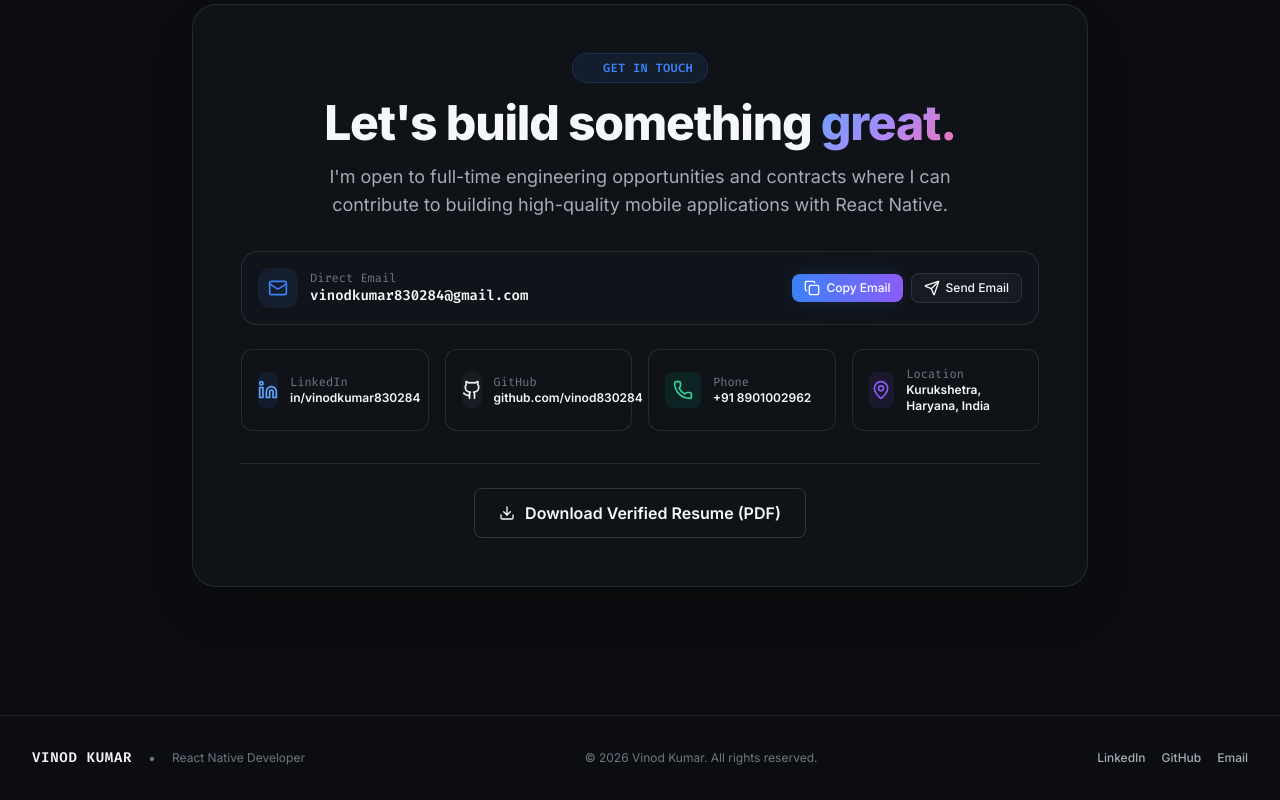
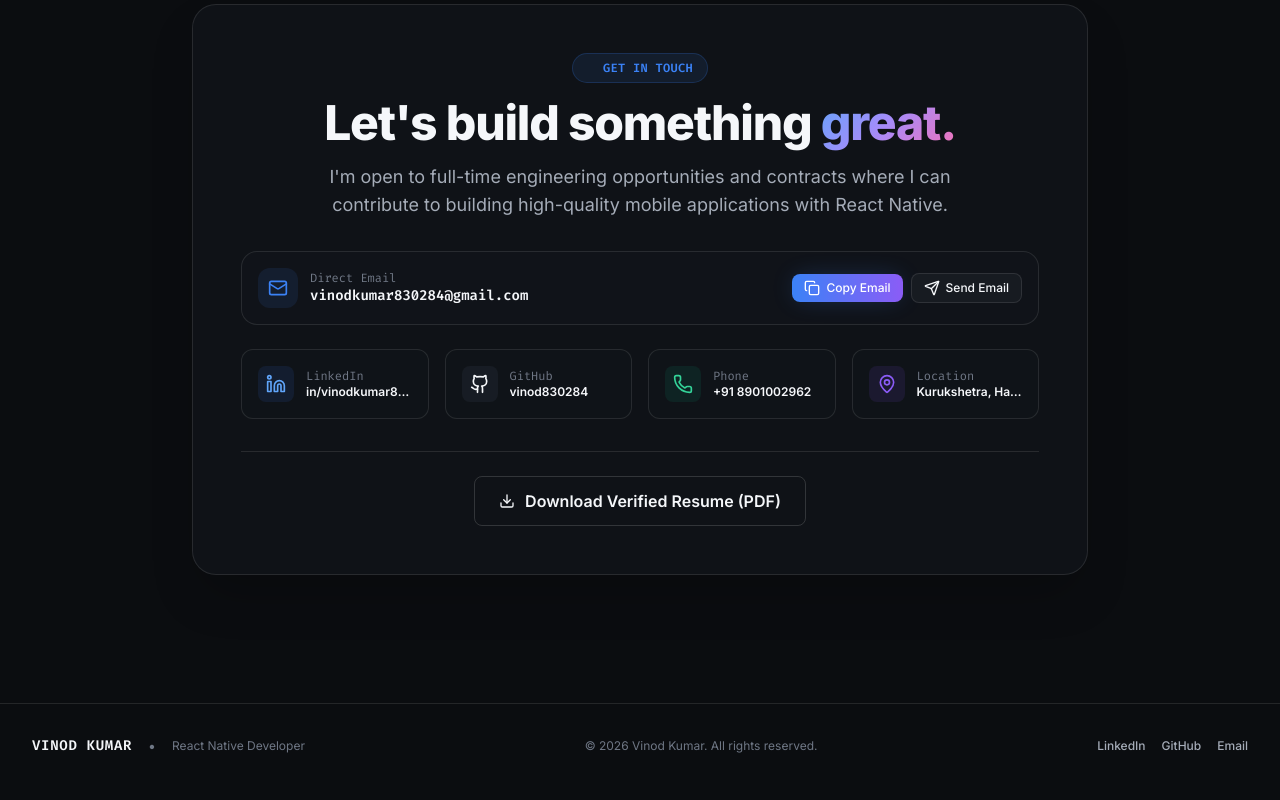
Before and after one commit to vinod830284/portfolio, a React (Vite) app: page / in a window 1280 px wide. Shown: the part 8093-8893 px from the top of the page. Built offline with nearby package versions, Linux system fonts and the light colour scheme.

Commit message:
Fix GitHub ID text overflow in contact cards grid

```diff
--- a/src/sections/Contact/Contact.jsx
+++ b/src/sections/Contact/Contact.jsx
@@ -72,14 +72,14 @@ export function Contact() {
                 href={socialLinks.linkedin}
                 target="_blank"
                 rel="noopener noreferrer"
-                className="p-4 rounded-xl bg-white dark:bg-[#11151A]/60 border border-slate-200 dark:border-white/10 hover:border-accent-blue/40 hover:bg-slate-50 dark:hover:bg-[#171B21] transition-all flex items-center gap-3 group"
+                className="p-4 rounded-xl bg-white dark:bg-[#11151A]/60 border border-slate-200 dark:border-white/10 hover:border-accent-blue/40 hover:bg-slate-50 dark:hover:bg-[#171B21] transition-all flex items-center gap-3 group min-w-0"
               >
-                <div className="w-9 h-9 rounded-lg bg-blue-500/10 flex items-center justify-center text-blue-500 dark:text-blue-400 group-hover:scale-110 transition-transform">
+                <div className="w-9 h-9 rounded-lg bg-blue-500/10 flex items-center justify-center text-blue-500 dark:text-blue-400 group-hover:scale-110 transition-transform shrink-0">
                   <Linkedin className="w-5 h-5" />
                 </div>
-                <div className="text-left">
+                <div className="text-left min-w-0 flex-1">
                   <div className="text-xs font-mono text-slate-500 dark:text-[#6F7785]">LinkedIn</div>
-                  <div className="text-xs font-semibold text-slate-900 dark:text-[#F5F7FA] group-hover:text-accent-blue transition-colors">
+                  <div className="text-xs font-semibold text-slate-900 dark:text-[#F5F7FA] group-hover:text-accent-blue transition-colors truncate" title="in/vinodkumar830284">
                     in/vinodkumar830284
                   </div>
                 </div>
@@ -91,15 +91,15 @@ export function Contact() {
                 href={socialLinks.github}
                 target="_blank"
                 rel="noopener noreferrer"
-                className="p-4 rounded-xl bg-white dark:bg-[#11151A]/60 border border-slate-200 dark:border-white/10 hover:border-accent-blue/40 hover:bg-slate-50 dark:hover:bg-[#171B21] transition-all flex items-center gap-3 group"
+                className="p-4 rounded-xl bg-white dark:bg-[#11151A]/60 border border-slate-200 dark:border-white/10 hover:border-accent-blue/40 hover:bg-slate-50 dark:hover:bg-[#171B21] transition-all flex items-center gap-3 group min-w-0"
               >
-                <div className="w-9 h-9 rounded-lg bg-slate-500/10 flex items-center justify-center text-slate-800 dark:text-[#F5F7FA] group-hover:scale-110 transition-transform">
+                <div className="w-9 h-9 rounded-lg bg-slate-500/10 flex items-center justify-center text-slate-800 dark:text-[#F5F7FA] group-hover:scale-110 transition-transform shrink-0">
                   <Github className="w-5 h-5" />
                 </div>
-                <div className="text-left">
+                <div className="text-left min-w-0 flex-1">
                   <div className="text-xs font-mono text-slate-500 dark:text-[#6F7785]">GitHub</div>
-                  <div className="text-xs font-semibold text-slate-900 dark:text-[#F5F7FA] group-hover:text-accent-blue transition-colors">
-                    github.com/vinod830284
+                  <div className="text-xs font-semibold text-slate-900 dark:text-[#F5F7FA] group-hover:text-accent-blue transition-colors truncate" title="vinod830284">
+                    vinod830284
                   </div>
                 </div>
               </a>
@@ -107,26 +107,26 @@ export function Contact() {
 
             <a
               href={`tel:${socialLinks.phone}`}
-              className="p-4 rounded-xl bg-white dark:bg-[#11151A]/60 border border-slate-200 dark:border-white/10 hover:border-accent-blue/40 hover:bg-slate-50 dark:hover:bg-[#171B21] transition-all flex items-center gap-3 group"
+              className="p-4 rounded-xl bg-white dark:bg-[#11151A]/60 border border-slate-200 dark:border-white/10 hover:border-accent-blue/40 hover:bg-slate-50 dark:hover:bg-[#171B21] transition-all flex items-center gap-3 group min-w-0"
             >
-              <div className="w-9 h-9 rounded-lg bg-emerald-500/10 flex items-center justify-center text-emerald-600 dark:text-emerald-400 group-hover:scale-110 transition-transform">
+              <div className="w-9 h-9 rounded-lg bg-emerald-500/10 flex items-center justify-center text-emerald-600 dark:text-emerald-400 group-hover:scale-110 transition-transform shrink-0">
                 <Phone className="w-5 h-5" />
               </div>
-              <div className="text-left">
+              <div className="text-left min-w-0 flex-1">
                 <div className="text-xs font-mono text-slate-500 dark:text-[#6F7785]">Phone</div>
-                <div className="text-xs font-semibold text-slate-900 dark:text-[#F5F7FA] group-hover:text-accent-blue transition-colors">
+                <div className="text-xs font-semibold text-slate-900 dark:text-[#F5F7FA] group-hover:text-accent-blue transition-colors truncate" title={socialLinks.phone}>
                   {socialLinks.phone}
                 </div>
               </div>
             </a>
 
-            <div className="p-4 rounded-xl bg-white dark:bg-[#11151A]/60 border border-slate-200 dark:border-white/10 flex items-center gap-3">
-              <div className="w-9 h-9 rounded-lg bg-violet-500/10 flex items-center justify-center text-accent-violet">
+            <div className="p-4 rounded-xl bg-white dark:bg-[#11151A]/60 border border-slate-200 dark:border-white/10 flex items-center gap-3 min-w-0">
+              <div className="w-9 h-9 rounded-lg bg-violet-500/10 flex items-center justify-center text-accent-violet shrink-0">
                 <MapPin className="w-5 h-5" />
               </div>
-              <div className="text-left">
+              <div className="text-left min-w-0 flex-1">
                 <div className="text-xs font-mono text-slate-500 dark:text-[#6F7785]">Location</div>
-                <div className="text-xs font-semibold text-slate-900 dark:text-[#F5F7FA]">
+                <div className="text-xs font-semibold text-slate-900 dark:text-[#F5F7FA] truncate" title={socialLinks.location}>
                   {socialLinks.location}
                 </div>
               </div>
```
Also changed, not shown: 5 other files (tests, documents, lock files or other folders).
